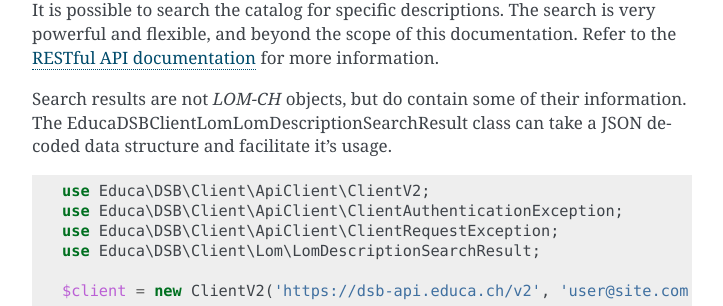
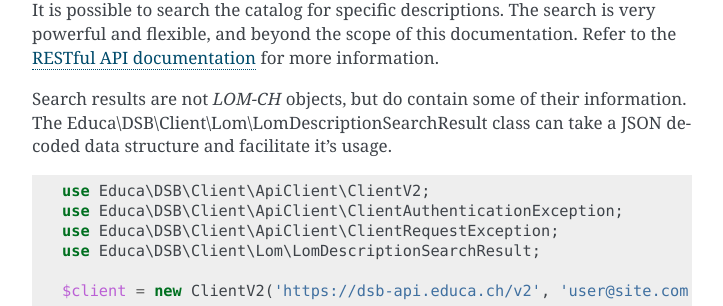
Before and after one commit to educach/dsb-client, a Sphinx documentation site: the page built from docs/quickstart.rst, in a window 1280 px wide and 900 px high, scrolled down 716 px. Shown: the part 173-479 px from the top of the window, without its empty margins (388-1111 px from the left). Built offline with Sphinx 7.4.7, drawn with Linux system fonts in a browser that asks for light colours; some of the changed text lies outside the part shown.

Commit message:
Backward slash doesn't work. Maybe double it?

```diff
--- a/docs/quickstart.rst
+++ b/docs/quickstart.rst
@@ -32,7 +32,7 @@ Search
 
 It is possible to search the catalog for specific descriptions. The search is very powerful and flexible, and beyond the scope of this documentation. Refer to the `RESTful API documentation <https://dsb-api.educa.ch/latest/doc/#api-Search>`_ for more information.
 
-Search results are not *LOM-CH* objects, but do contain some of their information. The Educa\DSB\Client\Lom\LomDescriptionSearchResult class can take a JSON decoded data structure and facilitate it's usage.
+Search results are not *LOM-CH* objects, but do contain some of their information. The Educa\\DSB\\Client\\Lom\\LomDescriptionSearchResult class can take a JSON decoded data structure and facilitate it's usage.
 
 .. code-block:: php
 
@@ -105,7 +105,7 @@ Fields that contain data in multiple languages can be instructed to return the i
     // This will look for French first and fallback to English.
     echo $lomDescription->getDescription(['fr', 'en']);
 
-Not all fields have shortcut methods. For fields that the ``Educa\DSB\Client\Lom\LomDescriptionInterface`` interface does not define shortcuts for, you can use the ``getField()`` method. For nested fields, use a *dot* (``.``) notation:
+Not all fields have shortcut methods. For fields that the ``Educa\\DSB\\Client\\Lom\\LomDescriptionInterface`` interface does not define shortcuts for, you can use the ``getField()`` method. For nested fields, use a *dot* (``.``) notation:
 
 .. code-block:: php
 
```
